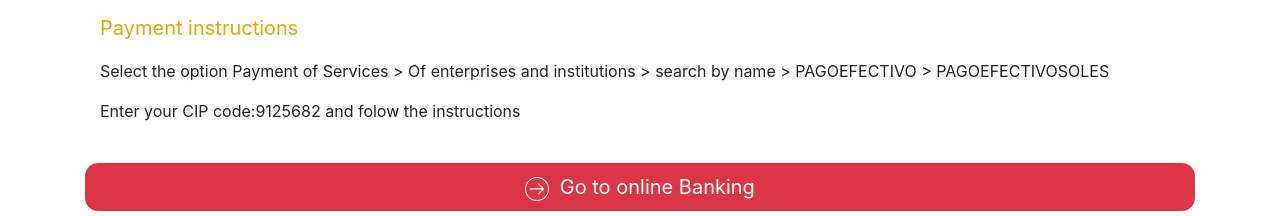
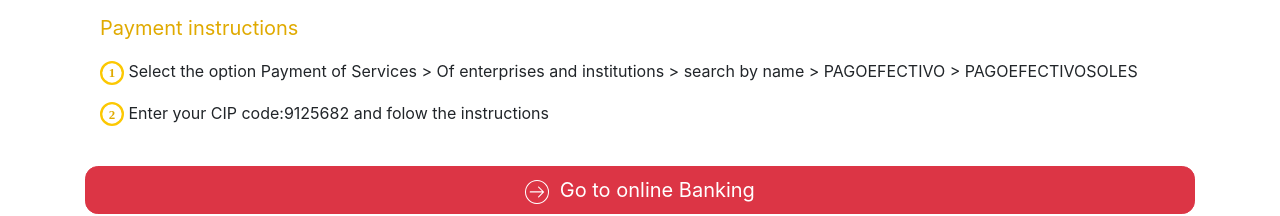
Before and after one commit to JessicaMP/RedBus-js, a website: page public/ingles.html in a window 1280 px wide. Shown: the part 437-653 px from the top of the page. Drawn offline with nearby package versions, Linux system fonts and the light colour scheme.

Commit message:
icono numero

```diff
--- a/public/ingles.html
+++ b/public/ingles.html
@@ -87,8 +87,8 @@
                         <div class="col">
                             <p class="instrucciones">Payment instructions</p>
                             <div class="pasos">
-                                <p class=datos>Select the option Payment of Services > Of enterprises and institutions > search by name > PAGOEFECTIVO > PAGOEFECTIVOSOLES</p>
-                                <p class=datos>Enter your CIP code:9125682 and folow the instructions</p>
+                                <p class=datos> <img src="assets/images/one.svg" alt="Number One" class="numbers"> Select the option Payment of Services > Of enterprises and institutions > search by name > PAGOEFECTIVO > PAGOEFECTIVOSOLES</p>
+                                <p class=datos>  <img src="assets/images/two.svg" alt="Number Two" class="numbers"> Enter your CIP code:9125682 and folow the instructions</p>
                             </div>
                         </div>
                         <button type="button" class="btn btn-danger btn-lg btn-block mt-4 mb-4 border-link">
--- a/public/js/app-en.js
+++ b/public/js/app-en.js
@@ -23,7 +23,7 @@
             const $img = $(this);
             if ($img.attr('alt') == obj.name){
                 $('.datos').remove()
-                $('.pasos').append( `<p class=datos>${obj.paso1}</p> <p class=datos>Enter your CIP code:9125682 and folow the instructions</p> `
+                $('.pasos').append( `<p class=datos> <img src="assets/images/one.svg" alt="Number One" class="numbers"> ${obj.paso1}</p> <p class=datos> <img src="assets/images/two.svg" alt="Number Two" class="numbers"> Enter your CIP code:9125682 and folow the instructions</p> `
                 )
             }
           });
```
